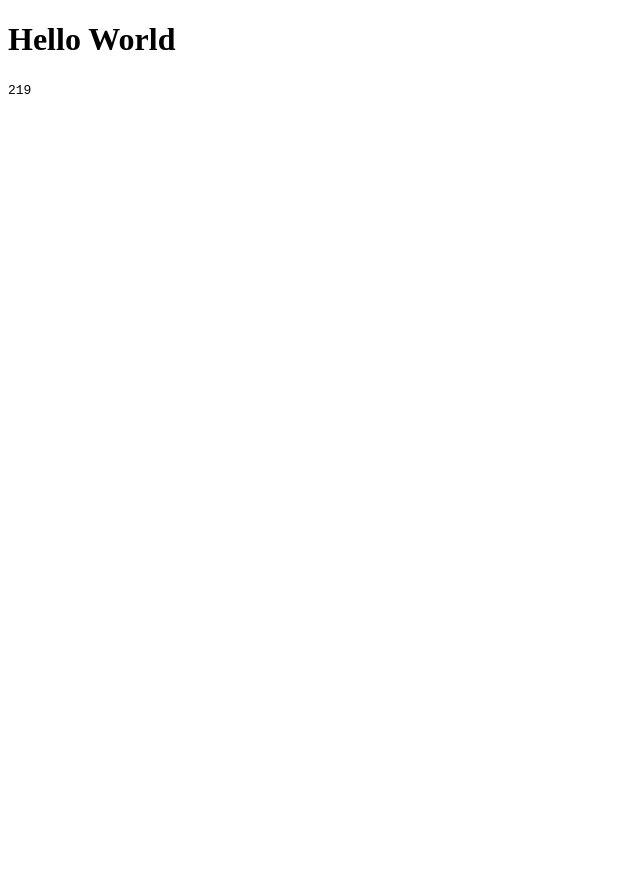
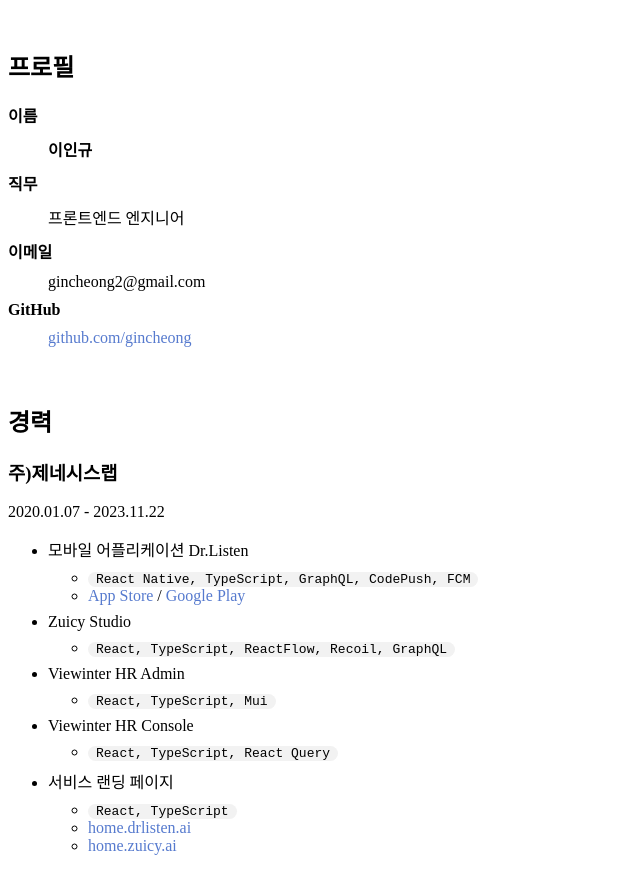
Before and after one commit to gincheong/gincheong.github.io, a plain HTML site: page index.html in a window 1280 px wide. Shown: the whole page, without its empty margins (0-640 px from the left). Before the commit the page ends 800 px from the top, so only its background shows below. Drawn offline with Linux system fonts and the light colour scheme.

Commit message:
feat: 대충 아무거나 추가

```diff
--- /dev/null
+++ b/index.css
@@ -0,0 +1,40 @@
+body {
+  display: flex;
+  flex-direction: column;
+  row-gap: 20px;
+}
+
+code {
+  border-radius: 12px;
+  padding: 0px 8px;
+  background-color: #f2f2f2;
+}
+
+.hidden {
+  content-visibility: hidden;
+}
+
+.profile {
+  display: flex;
+  flex-direction: column;
+  row-gap: 10px;
+}
+
+.profile > dt {
+  font-weight: bold;
+}
+
+a {
+  text-decoration: none;
+  color: #567ace;
+}
+
+a:visited {
+  color: #567ace;
+}
+
+.experience-description {
+  display: flex;
+  flex-direction: column;
+  row-gap: 8px;
+}
--- a/index.html
+++ b/index.html
@@ -1,9 +1,9 @@
 <!DOCTYPE html>
 <html lang="en">
   <head>
-  <meta charset="UTF-8">
-  <meta name="viewport" content="width=device-width, initial-scale=1.0">
-  <meta name="description" content="Front-end Developer Ingyu, Lee">
+    <meta charset="UTF-8" />
+    <meta name="viewport" content="width=device-width, initial-scale=1.0" />
+    <meta name="description" content="Front-end Developer Ingyu, Lee" />
     <meta property="og:url" content="https://gincheong.github.io/gincheong" />
     <meta property="og:type" content="website" />
     <meta property="og:title" content="2-19" />
@@ -11,10 +11,69 @@
     <meta name="twitter:card" content="Front-end Developer Ingyu, Lee" />
     <meta name="twitter:title" content="2-19" />
     <meta name="twitter:description" content="Front-end Developer Ingyu, Lee" />
+    <link rel="stylesheet" href="index.css" />
     <title>2-19</title>
   </head>
   <body>
-  <h1>Hello World</h1>
-  <code>219</code>
+    <header class="hidden">
+      <h1>이인규 프론트엔드 개발자 이력서</h1>
+    </header>
+    <section>
+      <h2>프로필</h2>
+      <dl class="profile">
+        <dt>이름</dt>
+        <dd><strong>이인규</strong></dd>
+        <dt>직무</dt>
+        <dd>프론트엔드 엔지니어</dd>
+        <dt>이메일</dt>
+        <dd>gincheong2@gmail.com</dd>
+        <dt>GitHub</dt>
+        <dd><a target="_blank" href="https://github.com/gincheong">github.com/gincheong</a></dd>
+      </dl>
+    </section>
+    <section>
+      <h2>경력</h2>
+      <article>
+        <h3>주)제네시스랩</h3>
+        <p>2020.01.07 - 2023.11.22</p>
+        <ul class="experience-description">
+          <li>모바일 어플리케이션 Dr.Listen</li>
+          <ul>
+            <li><code>React Native, TypeScript, GraphQL, CodePush, FCM</code></li>
+            <li>
+              <a
+                target="_blank"
+                href="https://apps.apple.com/kr/app/%EB%8B%A5%ED%84%B0%EB%A6%AC%EC%8A%A8-%EC%9A%B0%EC%9A%B8-%EB%B6%88%EC%95%88-%EB%A7%88%EC%9D%8C%EA%B1%B4%EA%B0%95-%ED%85%8C%EC%8A%A4%ED%8A%B8-%EC%9D%BC%EA%B8%B0-%EB%B3%B5%EC%95%BD%EC%95%8C%EB%A6%BC/id1608846704"
+                >App Store</a
+              >
+              /
+              <a
+                target="_blank"
+                href="https://play.google.com/store/apps/details?id=com.genesislab.drlisn&hl=ko_KR"
+                >Google Play</a
+              >
+            </li>
+          </ul>
+          <li>Zuicy Studio</li>
+          <ul>
+            <li><code>React, TypeScript, ReactFlow, Recoil, GraphQL</code></li>
+          </ul>
+          <li>Viewinter HR Admin</li>
+          <ul>
+            <li><code>React, TypeScript, Mui</code></li>
+          </ul>
+          <li>Viewinter HR Console</li>
+          <ul>
+            <li><code>React, TypeScript, React Query</code></li>
+          </ul>
+          <li>서비스 랜딩 페이지</li>
+          <ul>
+            <li><code>React, TypeScript</code></li>
+            <li><a target="_blank" href="https://home.drlisten.ai">home.drlisten.ai</a></li>
+            <li><a target="_blank" href="https://home.zuicy.ai">home.zuicy.ai</a></li>
+          </ul>
+        </ul>
+      </article>
+    </section>
   </body>
 </html>
```
Also changed, not shown: README.old.md (deleted, +0 -1 lines). Lines whose indentation alone changed are shown as unchanged.
